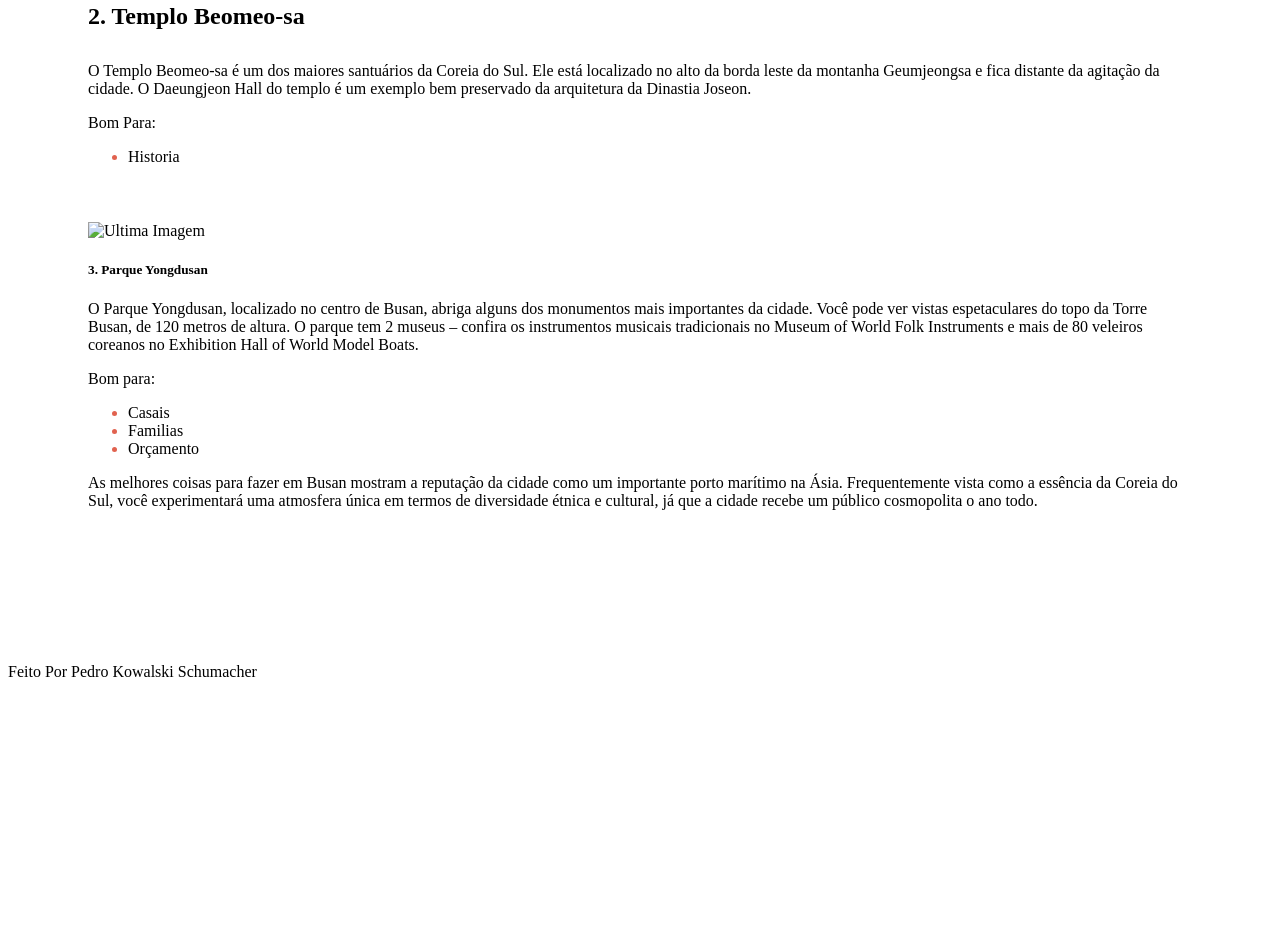
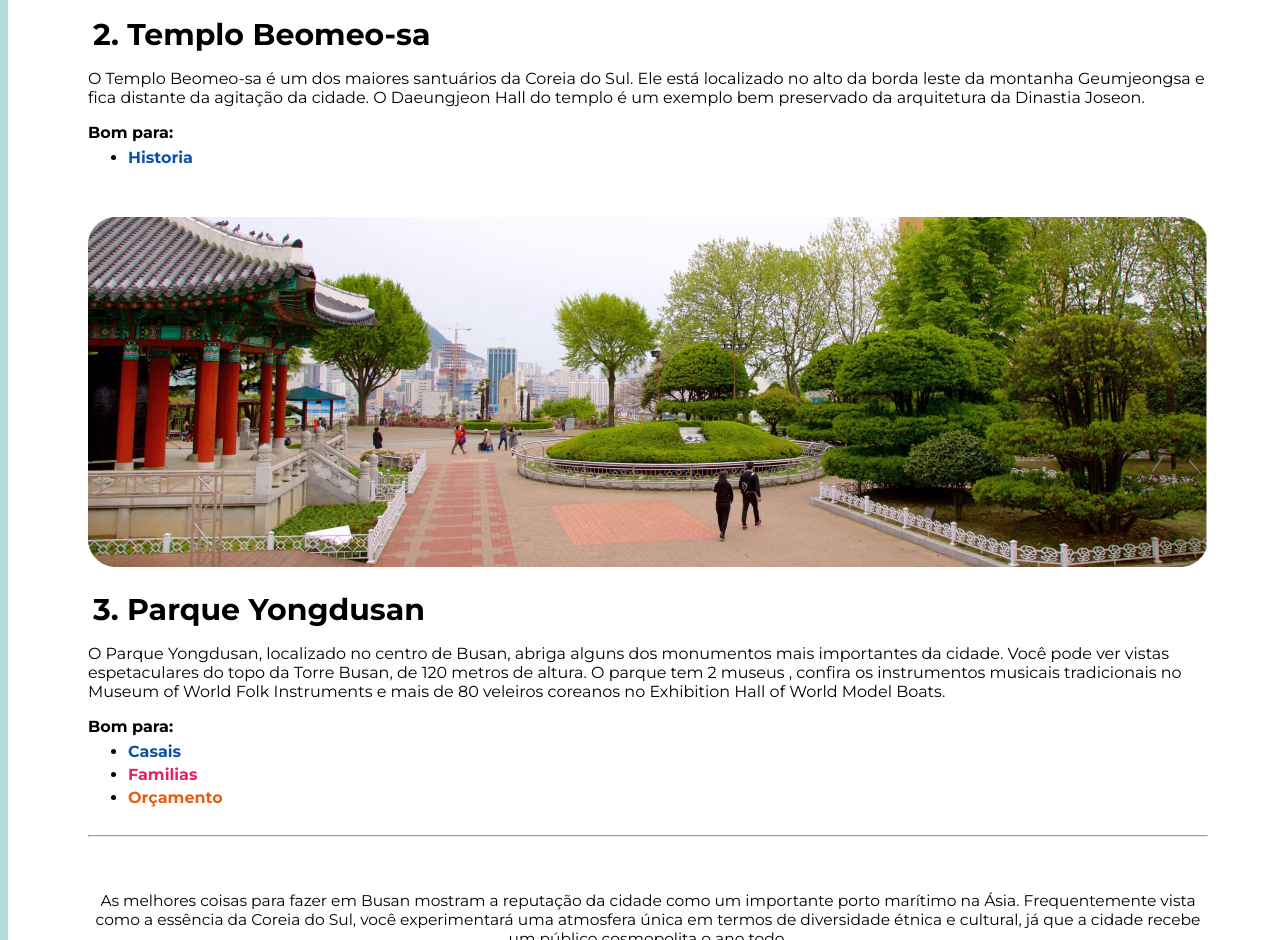
Before and after one commit to Pedropks/Projeto-Turistico, a plain HTML site: page index.html in a window 1280 px wide. Shown: the part 1860-2800 px from the top of the page. Before the commit the page ends 2549 px from the top, so only its background shows below. Drawn offline with Linux system fonts and the light colour scheme.

Commit message:
Finalizado

```diff
--- a/index.html
+++ b/index.html
@@ -1,57 +1,63 @@
 <!DOCTYPE html>
 <html lang="pt-br">
 <head>
+  <link rel="preconnect" href="https://fonts.googleapis.com">
+<link rel="preconnect" href="https://fonts.gstatic.com" crossorigin>
+
   <meta charset="UTF-8">
   <meta name="viewport" content="width=device-width, initial-scale=1.0">
   <title>Projeto  Busan</title>
   <link rel="stylesheet" href="style.css">
+  <link href="https://fonts.googleapis.com/css2?family=Montserrat:ital,wght@0,100..900;1,100..900&display=swap" rel="stylesheet">
 </head>
 <body>
   <main>
-    <div class="Primeira">Sua Próxima Viagem</div>
+    <div  class="First" id="#Page">Sua Próxima Viagem</div>
     <section id="Titulo"></section>
     <h1>Conheça Busan</h1>
     <img src="assets/PrimeiraImagem.png" alt="Primeira Imagem">
     <p class="paragrafo-2">Busan, a estrela em ascensão da Coreia do Sul, oferece de tudo, desde churrascarias de primeira linha até tradicionais barracas de comida de rua. Aqui, exploramos a segunda cidade da Coreia do Sul e descobrimos as suas ofertas culinárias.</p>
 
     <hr>
-    <section id="Destino">Para os amantes de Histório</section>
+    <section id="Titulo">Para os amantes de Histório</section>
     <h2>Descubra 3 destinos imperdíveis em Busan</h2>
     <p>As atrações de Busan vão desde templos budistas centenários que pontilham as montanhas e o litoral da cidade até praias imaculadas com águas cristalinas. Esta cidade litorânea tem muitas coisas para fazer o ano todo - as famílias podem passar o tempo em um aquário à beira-mar, os compradores podem explorar bairros vibrantes e os amantes da natureza podem desfrutar de longas caminhadas até mirantes panorâmicos.
       Os santuários budistas que pontilham a costa e as montanhas de Busan têm uma arquitetura impressionante que irá encantar os fotógrafos.</p>
       <img src="assets/Imagem Destino.png" alt="Imgame Destino">
       <section id="texto1"></section>
       <h3>1. Templo Haedong Yonggungsa </h3>
-      <p class="paragrafo-3">O Templo Haedong Yonggungsa é um templo budista localizado no extremo nordeste de Busan. Construído em 1376, é um dos poucos templos na Coreia construídos à beira-mar  você pode desfrutar de vistas do Mar do Leste de um lado e de belas montanhas do outro.</p>
+      <p class="paragrafo-3">O Templo Haedong Yonggungsa é um templo budista localizado no extremo nordeste de Busan. Construído em 1376, é um dos poucos templos na Coreia construídos à beira-mar  você pode desfrutar de vistas do Mar do Leste de um lado e de belas montanhas do outro.<br>
+        <br><br>
+        <strong>Bom para:</strong>
+        <ul><li>Historia</li></ul>
+      </p>
 
-      <p id="paragrafo-quatro">Bom para:
-        <ul><li >Historia</li></ul>
-      </p>
      <img src="assets/TerceiraImagem.png" alt="Secunda Imagem">
      <section id="texto2"></section>
      <h4>2. Templo Beomeo-sa</h4>
-     <p>O Templo Beomeo-sa é um dos maiores santuários da Coreia do Sul. Ele está localizado no alto da borda leste da montanha Geumjeongsa e fica distante da agitação da cidade. O Daeungjeon Hall do templo é um exemplo bem preservado da arquitetura da Dinastia Joseon.
+     <p id="Texto6">O Templo Beomeo-sa é um dos maiores santuários da Coreia do Sul. Ele está localizado no alto da borda leste da montanha Geumjeongsa e fica distante da agitação da cidade. O Daeungjeon Hall do templo é um exemplo bem preservado da arquitetura da Dinastia Joseon.
 
     </p>
-    <span>Bom Para:
-      <ul><li>Historia</li></ul>
+    <span> <strong>Bom para:</strong> <p><ul><li>Historia</li></ul></p>
     </span>
-    <img src="" alt=" Ultima Imagem">
+    <img src="assets/UltimaImagem.png" alt=" Ultima Imagem">
     <section id="Texto3"></section>
     <h5>3. Parque Yongdusan</h5>
-    <p>O Parque Yongdusan, localizado no centro de Busan, abriga alguns dos monumentos mais importantes da cidade. Você pode ver vistas espetaculares do topo da Torre Busan, de 120 metros de altura. O parque tem 2 museus – confira os instrumentos musicais tradicionais no Museum of World Folk Instruments e mais de 80 veleiros coreanos no Exhibition Hall of World Model Boats.
+    <p>O Parque Yongdusan, localizado no centro de Busan, abriga alguns dos monumentos mais importantes da cidade. Você pode ver vistas espetaculares do topo da Torre Busan, de 120 metros de altura. O parque tem 2 museus , confira os instrumentos musicais tradicionais no Museum of World Folk Instruments e mais de 80 veleiros coreanos no Exhibition Hall of World Model Boats.
     </p>
-    <span> Bom para:
+    <span>  <strong>Bom para:</strong>
       <ul><li>Casais</li>
-      <li>Familias</li>
-      <li>Orçamento</li></ul>
+      <li id="Familias">Familias</li>
+      <li id="Orcamento">Orçamento</li></ul>
     </span>
-    <div class="Ultimo Paragrafo">
-      <p>As melhores coisas para fazer em Busan mostram a reputação da cidade como um importante porto marítimo na Ásia. Frequentemente vista como a essência da Coreia do Sul, você experimentará uma atmosfera única em termos de diversidade étnica e cultural, já que a cidade recebe um público cosmopolita o ano todo.</p>
+    <hr>
+    <div class="Ultimo-Paragrafo">
+      <p id="ultimoparagrafo">As melhores coisas para fazer em Busan mostram a reputação da cidade como um importante porto marítimo na Ásia. Frequentemente vista como a essência da Coreia do Sul, você experimentará uma atmosfera única em termos de diversidade étnica e cultural, já que a cidade recebe um público cosmopolita o ano todo.</p>
+
 
     </div>
+    <footer >Feito Por Pedro Kowalski Schumacher <img src="assets/coração.png" alt="middle"></footer>
+  </main>
 
-  </main>
-  <footer >Feito Por Pedro Kowalski Schumacher</footer>
 </body>
 </html>
--- a/style.css
+++ b/style.css
@@ -1,4 +1,9 @@
-.Primeira , #Destino {
+
+:root{
+  font-family: "Montserrat", sans-serif;
+}
+
+.First , #Titulo {
   color: #E1624F;
   font-weight:bold;
   margin: 0;
@@ -8,10 +13,17 @@
 
 main {
  padding: 88px 80px 137px 80px;
+ background-color: rgb(255, 255, 255);
+border-radius: 35px;
+ height: 3054px;
+ width: 1120px;
+
 }
 img {
   box-sizing:border-box ;
-  margin-top: 40px;
+  margin-top: 30px;
+  background-repeat: cover;
+
 
 }
 
@@ -27,7 +39,7 @@ hr {
   margin-bottom: 54px;
 
 }
-#Destino {
+#Title {
   margin-bottom: 2px;
 
 }
@@ -40,12 +52,7 @@ h2{
   padding-left: 5px;
 }
 
-h3 {
-  font-size: 30px;
-  margin-top: 20px;
-  margin-bottom: 4px;
-  padding-left: 10px;
-}
+
 
 .paragrafo-3 {
   padding-left: 1px;
@@ -56,8 +63,54 @@ h3 {
   margin-bottom: 10px;
 }
 ul li::marker {
-  color: #E1624F;
+  color: #030303;
+  margin-left:0px ;
 }
-h4 {
-  font-size:  24px;
+
+
+body {
+  background-color: #b3dbd9;
+  box-sizing: border-box;
+  height: 3054px;
+  width: 1120px;
 }
+
+ul li {
+  margin-top: -13px;
+}
+
+li{
+  margin-bottom: 48px;
+  color: #0C51A7;
+  font-weight: bold;
+  margin-bottom: 10px;
+  text-align:start;
+  line-height: 26px;
+
+}
+h4 , h5 , h3 {
+  margin-top: 20px;
+  margin-bottom: 4px;
+  padding-left: 5px;
+  font-size:  30px;
+}
+
+
+#Familias {
+  color: #E5245E;
+
+}
+#Orcamento {
+  color: #E95E10;
+}
+.Ultimo-Paragrafo {
+  font-size: 15.5px;
+  text-align: center;
+}
+footer{
+ text-align: center;
+ margin-top: 10px;
+ color: rgb(12, 0, 0);
+ vertical-align: auto;
+
+}
```
Also changed, not shown: assets/UltimaImagem.png (added), assets/coração.png (added).
